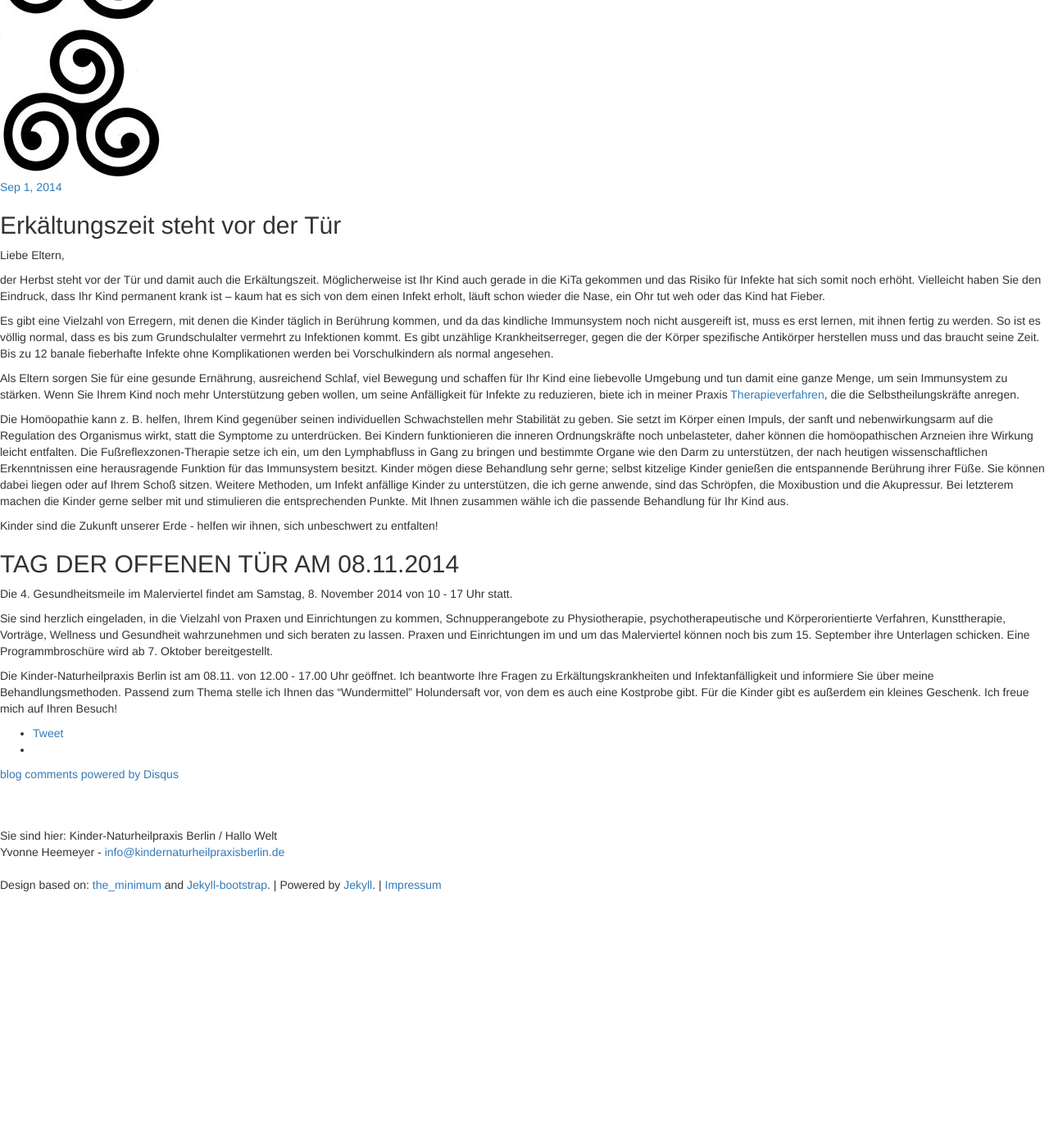
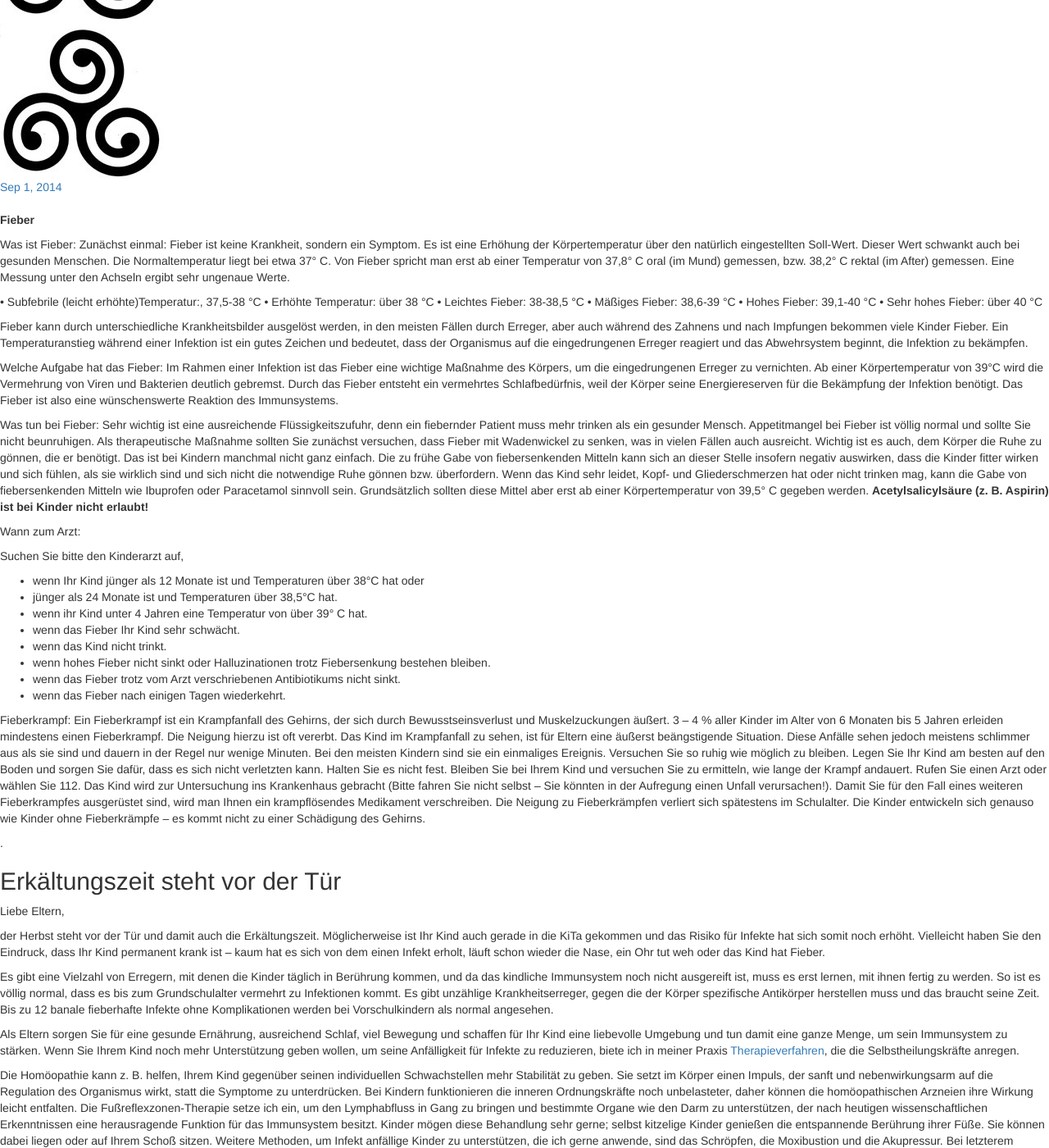
Before and after one commit to heilpraktiker/heilpraktiker.github.io, a Jekyll site: the page built from _posts/2014-09-01-hallo-welt.md, in a window 1280 px wide and 1400 px high, scrolled down 328 px. Shown: the whole window at 82% size. Built offline with Jekyll 4.4.1, drawn with Linux system fonts in a browser that asks for light colours; nearby versions of some CDN libraries; comment, search, counter and statistics services are not loaded; before the commit the page ends 1427 px from its top, so only the background shows below that.

Commit message:
Updated 2014-09-01-hallo-welt.md

```diff
--- a/_posts/2014-09-01-hallo-welt.md
+++ b/_posts/2014-09-01-hallo-welt.md
@@ -3,6 +3,54 @@ layout: post
 tagline: Ein Blog entsteht.
 published: true
 ---
+
+**Fieber**
+
+Was ist Fieber:
+Zunächst einmal: Fieber ist keine Krankheit, sondern ein Symptom. Es ist eine Erhöhung der Körpertemperatur über den natürlich eingestellten Soll-Wert. Dieser Wert schwankt auch bei gesunden Menschen. Die Normaltemperatur liegt bei etwa 37° C. Von Fieber spricht man erst ab einer Temperatur von 37,8° C oral (im Mund) gemessen, bzw. 38,2° C rektal (im After) gemessen. Eine Messung unter den Achseln ergibt sehr ungenaue Werte.
+
+•	Subfebrile (leicht erhöhte)Temperatur:, 37,5-38 °C
+•	Erhöhte Temperatur: über 38 °C
+•	Leichtes Fieber: 38-38,5 °C
+•	Mäßiges Fieber: 38,6-39 °C
+•	Hohes Fieber: 39,1-40 °C
+•	Sehr hohes Fieber: über 40 °C
+
+Fieber kann durch unterschiedliche Krankheitsbilder ausgelöst werden,  in den meisten Fällen  durch Erreger, aber auch während des Zahnens und nach Impfungen bekommen viele Kinder Fieber.
+Ein Temperaturanstieg während einer Infektion ist ein gutes Zeichen und bedeutet, dass der Organismus auf die eingedrungenen Erreger reagiert und das Abwehrsystem beginnt, die Infektion zu bekämpfen.
+
+Welche Aufgabe hat das Fieber:
+Im Rahmen einer Infektion ist das Fieber eine wichtige Maßnahme des Körpers, um die eingedrungenen Erreger zu vernichten. Ab einer Körpertemperatur von 39°C wird die Vermehrung von Viren und Bakterien deutlich gebremst. Durch das Fieber entsteht ein vermehrtes Schlafbedürfnis, weil der Körper seine Energiereserven für die Bekämpfung der Infektion benötigt. Das Fieber ist also eine wünschenswerte Reaktion des Immunsystems.
+
+Was tun bei Fieber:
+Sehr wichtig ist eine ausreichende Flüssigkeitszufuhr, denn ein fiebernder Patient muss mehr trinken als ein gesunder Mensch. Appetitmangel bei Fieber ist völlig normal und sollte Sie nicht beunruhigen. Als therapeutische Maßnahme sollten Sie zunächst versuchen, dass Fieber mit Wadenwickel zu senken, was in vielen Fällen auch ausreicht.
+Wichtig ist es auch, dem Körper die Ruhe zu gönnen, die er benötigt. Das ist bei Kindern manchmal nicht ganz einfach. Die zu frühe Gabe von fiebersenkenden Mitteln kann sich an dieser Stelle insofern negativ auswirken, dass die Kinder fitter wirken und sich fühlen, als sie wirklich sind und sich nicht die notwendige Ruhe gönnen bzw. überfordern.
+Wenn das Kind sehr leidet, Kopf- und Gliederschmerzen hat oder nicht trinken mag, kann die Gabe von fiebersenkenden Mitteln wie Ibuprofen oder Paracetamol sinnvoll sein. Grundsätzlich sollten diese Mittel aber erst ab einer Körpertemperatur von 39,5° C gegeben werden. **Acetylsalicylsäure (z. B. Aspirin) ist bei Kinder nicht erlaubt!**
+
+Wann zum Arzt:
+
+Suchen Sie bitte den Kinderarzt auf,
+- wenn Ihr Kind jünger als 12 Monate ist und Temperaturen über 38°C hat oder
+- jünger als 24 Monate ist und Temperaturen über 38,5°C hat.
+- wenn ihr Kind unter 4 Jahren eine Temperatur von über 39° C hat.
+- wenn das Fieber Ihr Kind sehr schwächt.
+- wenn das Kind nicht trinkt.
+- wenn hohes Fieber nicht sinkt oder Halluzinationen trotz Fiebersenkung bestehen bleiben.
+- wenn das Fieber trotz vom Arzt verschriebenen Antibiotikums nicht sinkt.
+- wenn das Fieber nach einigen Tagen wiederkehrt.
+
+Fieberkrampf:
+Ein Fieberkrampf ist ein Krampfanfall des Gehirns, der sich durch Bewusstseinsverlust und Muskelzuckungen äußert. 3 – 4 % aller Kinder im Alter von 6 Monaten bis 5 Jahren erleiden mindestens einen Fieberkrampf. Die Neigung hierzu ist oft vererbt.
+Das Kind im Krampfanfall zu sehen, ist für Eltern eine äußerst beängstigende Situation. Diese Anfälle sehen jedoch meistens schlimmer aus als sie sind und dauern in der Regel nur wenige Minuten. Bei den meisten Kindern sind sie ein einmaliges Ereignis.
+Versuchen Sie so ruhig wie möglich zu bleiben. Legen Sie Ihr Kind am besten auf den Boden und sorgen Sie dafür, dass es sich nicht verletzten kann. Halten Sie es nicht fest. Bleiben Sie bei Ihrem Kind und versuchen Sie zu ermitteln, wie lange der Krampf andauert.
+Rufen Sie einen Arzt oder wählen Sie 112. Das Kind wird zur Untersuchung ins Krankenhaus gebracht (Bitte fahren Sie nicht selbst – Sie könnten in der Aufregung einen Unfall verursachen!). Damit Sie für den Fall eines weiteren Fieberkrampfes ausgerüstet sind, wird man Ihnen ein krampflösendes Medikament verschreiben.
+Die Neigung zu Fieberkrämpfen verliert sich spätestens im Schulalter. Die Kinder entwickeln sich genauso wie Kinder ohne Fieberkrämpfe – es kommt nicht zu einer Schädigung des Gehirns.
+
+
+
+.
+
+
 
 {% include JB/setup %}
 ##Erkältungszeit steht vor der Tür
```
